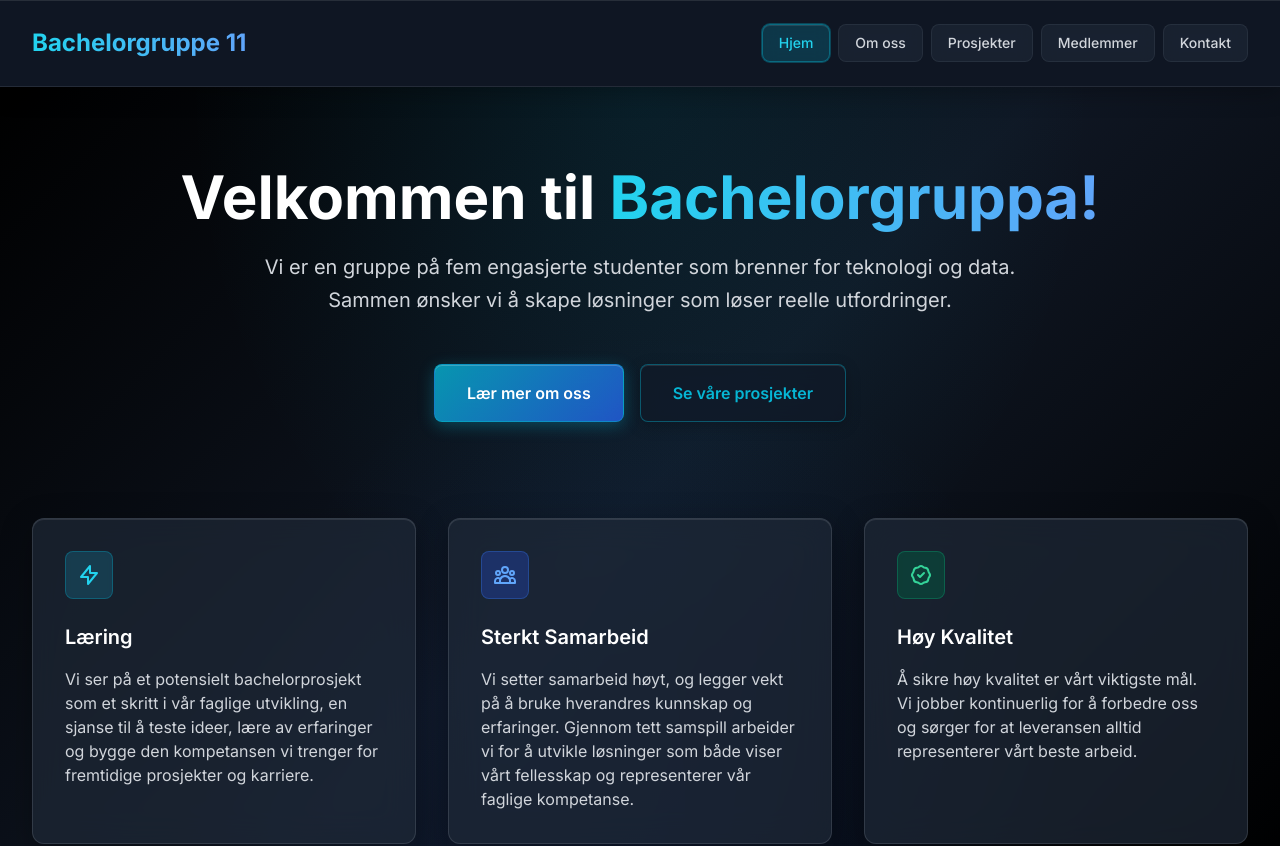
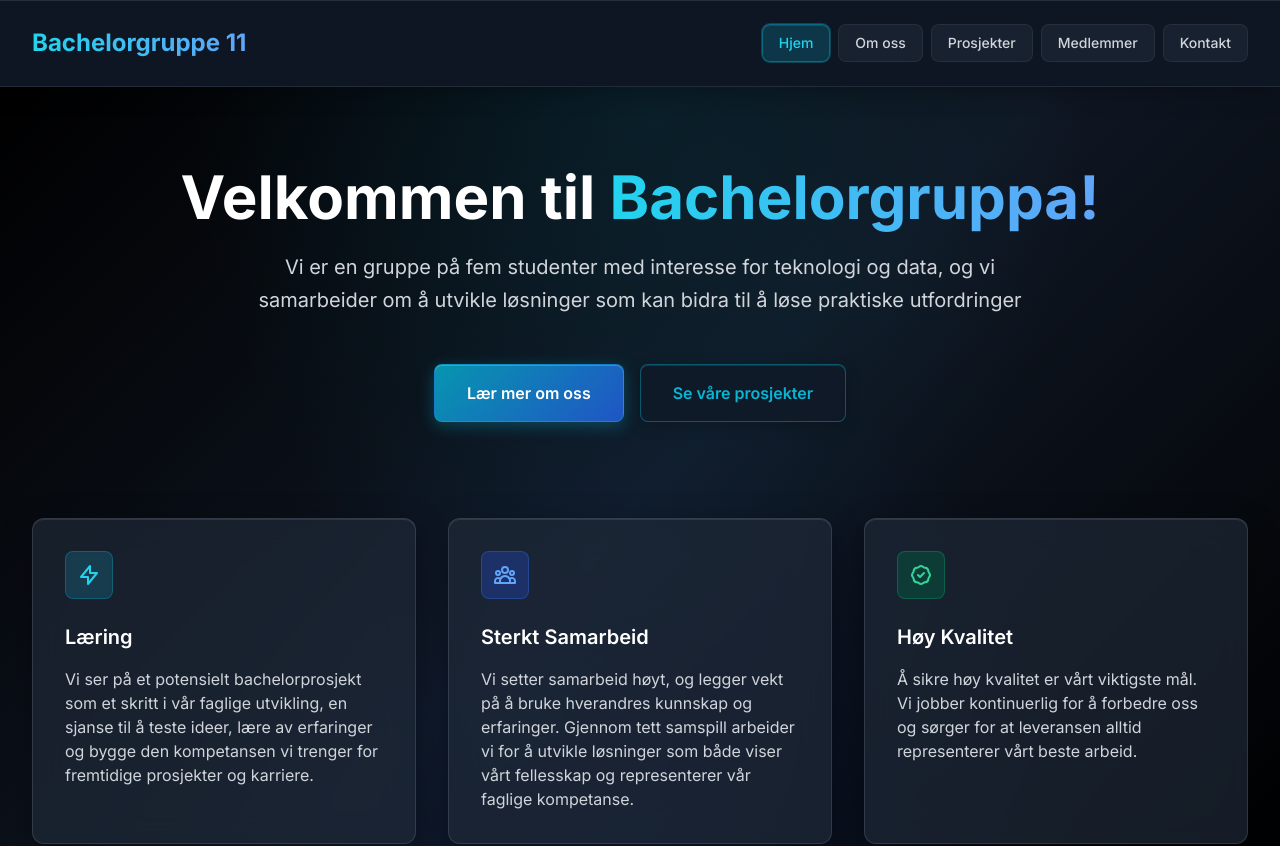
Before and after one commit to vebjornkjus/BachelorPortfolio, a React (Create React App) app: page / in a window 1280 px wide. Shown: the top 846 px of the page. Built offline with nearby package versions, Linux system fonts and the light colour scheme.

Commit message:
endra på hjemsiden

```diff
--- a/src/components/pages/HomePage.js
+++ b/src/components/pages/HomePage.js
@@ -12,7 +12,7 @@ const HomePage = ({ setCurrentPage }) => {
             </span>
           </h1>
           <p className="text-xl text-gray-300 mb-12 max-w-3xl mx-auto leading-relaxed">
-            Vi er en gruppe på fem engasjerte studenter som brenner for teknologi og data. Sammen ønsker vi å skape løsninger som løser reelle utfordringer.
+            Vi er en gruppe på fem studenter med interesse for teknologi og data, og vi samarbeider om å utvikle løsninger som kan bidra til å løse praktiske utfordringer
           </p>
           <div className="flex flex-col sm:flex-row gap-4 justify-center">
             <button
```
